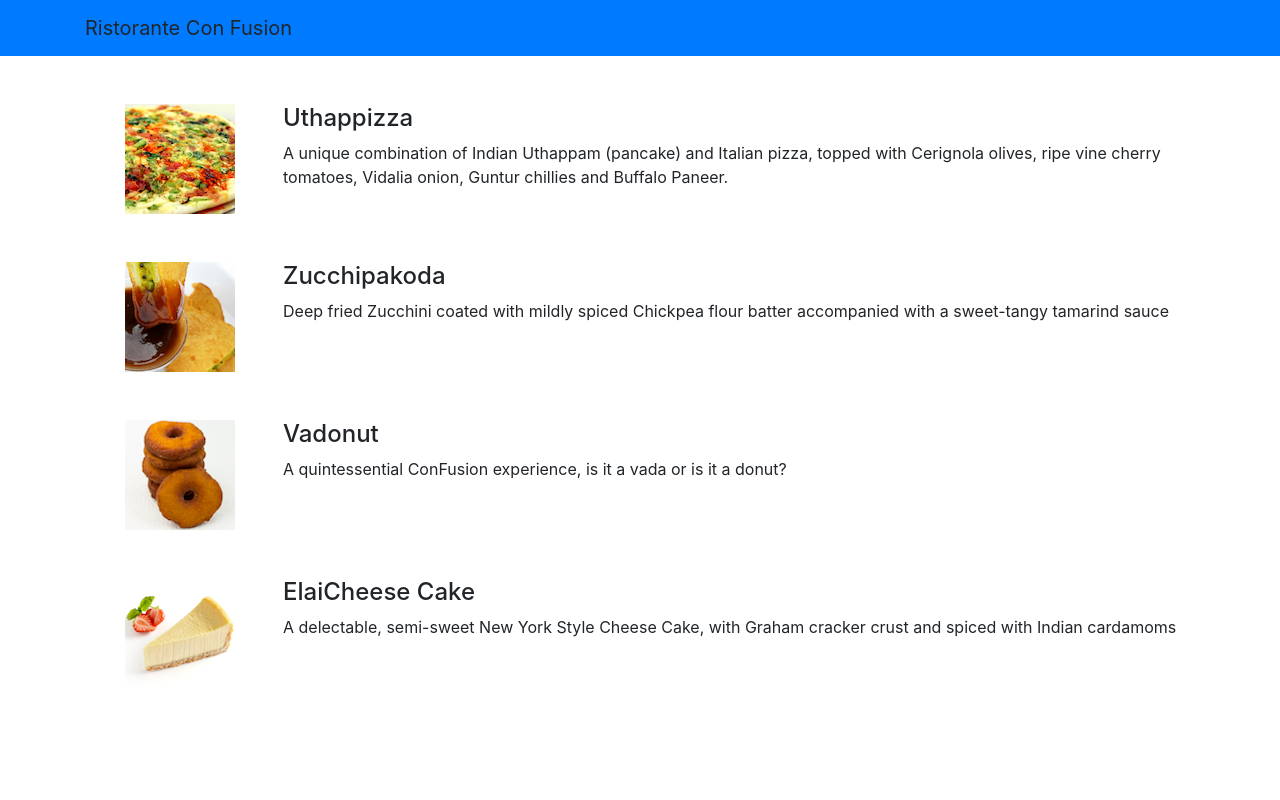
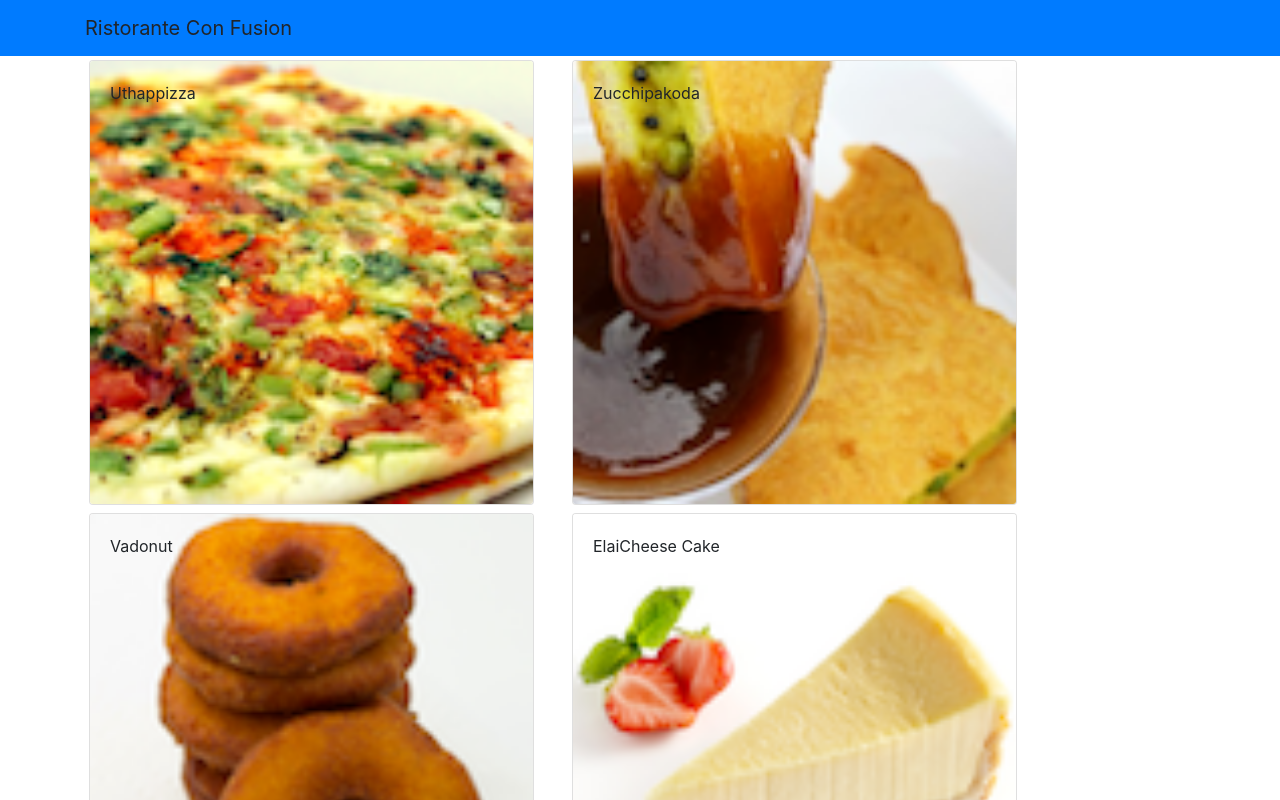
Before and after one commit to Ndm1t/React, a React (Create React App) app: page / in a window 1280 px wide. Shown: the top 800 px of the page. Built offline with nearby package versions, Linux system fonts and the light colour scheme.

Commit message:
React components part 2

```diff
--- a/src/App.js
+++ b/src/App.js
@@ -1,8 +1,20 @@
 import './App.css';
+import React, {Component} from 'react';
 import { Navbar, NavbarBrand } from 'reactstrap';
 import Menu from './components/MenuComponent'
+import {DISHES} from './shared/dishes'
+import { render } from '@testing-library/react';
+class App extends Component{
 
-function App() {
+  constructor(props){
+    super(props);
+
+    this.state = {
+      dishes: DISHES
+    };
+  }
+
+  render() {
     return (
       <div>
           <Navbar dark color="primary">
@@ -10,9 +22,9 @@
              <NavbarBrand  herf="/">Ristorante Con Fusion</NavbarBrand>
             </div>
           </Navbar>
-        <Menu />
+          <Menu dishes = {this.state.dishes}/>
       </div>
     );
   }
-
+}
 export default App;
--- a/src/components/MenuComponent.js
+++ b/src/components/MenuComponent.js
@@ -1,5 +1,5 @@
-import Ract, {Component} from 'react'
-import { Media } from 'reactstrap'
+import React, {Component} from 'react'
+import { Card, CardImg, CardImgOverlay, CardText, CardBody, CardTitle } from 'reactstrap'
 
 class Menu extends Component{
 
@@ -7,57 +7,43 @@
         super(props);
 
         this.state = {
-            dishes: [
-                {
-                    id: 0,
-                    name:'Uthappizza',
-                    image: 'assets/images/uthappizza.png',
-                    category: 'mains',
-                    label:'Hot',
-                    price:'4.99',
-                    description:'A unique combination of Indian Uthappam (pancake) and Italian pizza, topped with Cerignola olives, ripe vine cherry tomatoes, Vidalia onion, Guntur chillies and Buffalo Paneer.'                        },
-                 {
-                    id: 1,
-                    name:'Zucchipakoda',
-                    image: 'assets/images/zucchipakoda.png',
-                    category: 'appetizer',
-                    label:'',
-                    price:'1.99',
-                    description:'Deep fried Zucchini coated with mildly spiced Chickpea flour batter accompanied with a sweet-tangy tamarind sauce'                        },
-                 {
-                    id: 2,
-                    name:'Vadonut',
-                    image: 'assets/images/vadonut.png',
-                    category: 'appetizer',
-                    label:'New',
-                    price:'1.99',
-                    description:'A quintessential ConFusion experience, is it a vada or is it a donut?'                        },
-                 {
-                    id: 3,
-                    name:'ElaiCheese Cake',
-                    image: 'assets/images/elaicheesecake.png',
-                    category: 'dessert',
-                    label:'',
-                    price:'2.99',
-                    description:'A delectable, semi-sweet New York Style Cheese Cake, with Graham cracker crust and spiced with Indian cardamoms'                        }
+           selectedDish: null
+        }
+    }
 
-            ]
+    onDishSelect(dish){
+        this.setState({selectedDish: dish})
+    }
+
+    renderDish(dish){
+        if(dish != null){
+            return (
+                <Card>
+                    <CardImg width="100%"src={dish.image} alt={dish.name}/>
+                    <CardBody>
+                        <CardTitle>{dish.name}</CardTitle>
+                        <CardText>{dish.description}</CardText>
+                    </CardBody>
+                </Card>
+            )
+        }
+        else {
+            return (
+                <div></div>
+            )
         }
     }
 
     render() {
-        const menu = this.state.dishes.map( (dish) => {
+        const menu = this.props.dishes.map( (dish) => {
             return (
-                <div key={dish.id} className="col-12 mt-5">
-                    <Media tag="li">
-                        <Media left middle>
-                            <Media object src={dish.image} alt={dish.name}/>
-                        </Media>
-                        <Media body className="ml-5">
-                            <Media heading>{dish.name}</Media>
-                            <p>{dish.description}</p>
-                        </Media>
-                    </Media>
+                <div key={dish.id} className="col-12 col-md-5 m-1">
+                    <Card onClick={() => this.onDishSelect(dish)}>
+                            <CardImg width="100%"src={dish.image} alt={dish.name}/>
+                            <CardImgOverlay>
+                                <CardTitle>{dish.name}</CardTitle>
+                            </CardImgOverlay>
+                    </Card>
                 </div>
             )
         } );
@@ -65,10 +51,10 @@
         return (
             <div className="container">
                 <div className="row">
-                    <Media list>
                         {menu}
-                    </Media>
-
+                </div>
+                <div className='row'>
+                    {this.renderDish(this.state.selectedDish)}
                 </div>
             </div>
         );
--- /dev/null
+++ b/src/shared/dishes.js
@@ -0,0 +1,35 @@
+export const DISHES =  [
+    {
+        id: 0,
+        name:'Uthappizza',
+        image: 'assets/images/uthappizza.png',
+        category: 'mains',
+        label:'Hot',
+        price:'4.99',
+        description:'A unique combination of Indian Uthappam (pancake) and Italian pizza, topped with Cerignola olives, ripe vine cherry tomatoes, Vidalia onion, Guntur chillies and Buffalo Paneer.'                        },
+     {
+        id: 1,
+        name:'Zucchipakoda',
+        image: 'assets/images/zucchipakoda.png',
+        category: 'appetizer',
+        label:'',
+        price:'1.99',
+        description:'Deep fried Zucchini coated with mildly spiced Chickpea flour batter accompanied with a sweet-tangy tamarind sauce'                        },
+     {
+        id: 2,
+        name:'Vadonut',
+        image: 'assets/images/vadonut.png',
+        category: 'appetizer',
+        label:'New',
+        price:'1.99',
+        description:'A quintessential ConFusion experience, is it a vada or is it a donut?'                        },
+     {
+        id: 3,
+        name:'ElaiCheese Cake',
+        image: 'assets/images/elaicheesecake.png',
+        category: 'dessert',
+        label:'',
+        price:'2.99',
+        description:'A delectable, semi-sweet New York Style Cheese Cake, with Graham cracker crust and spiced with Indian cardamoms'                        }
+
+]
```
Lines whose indentation alone changed are shown as unchanged.
